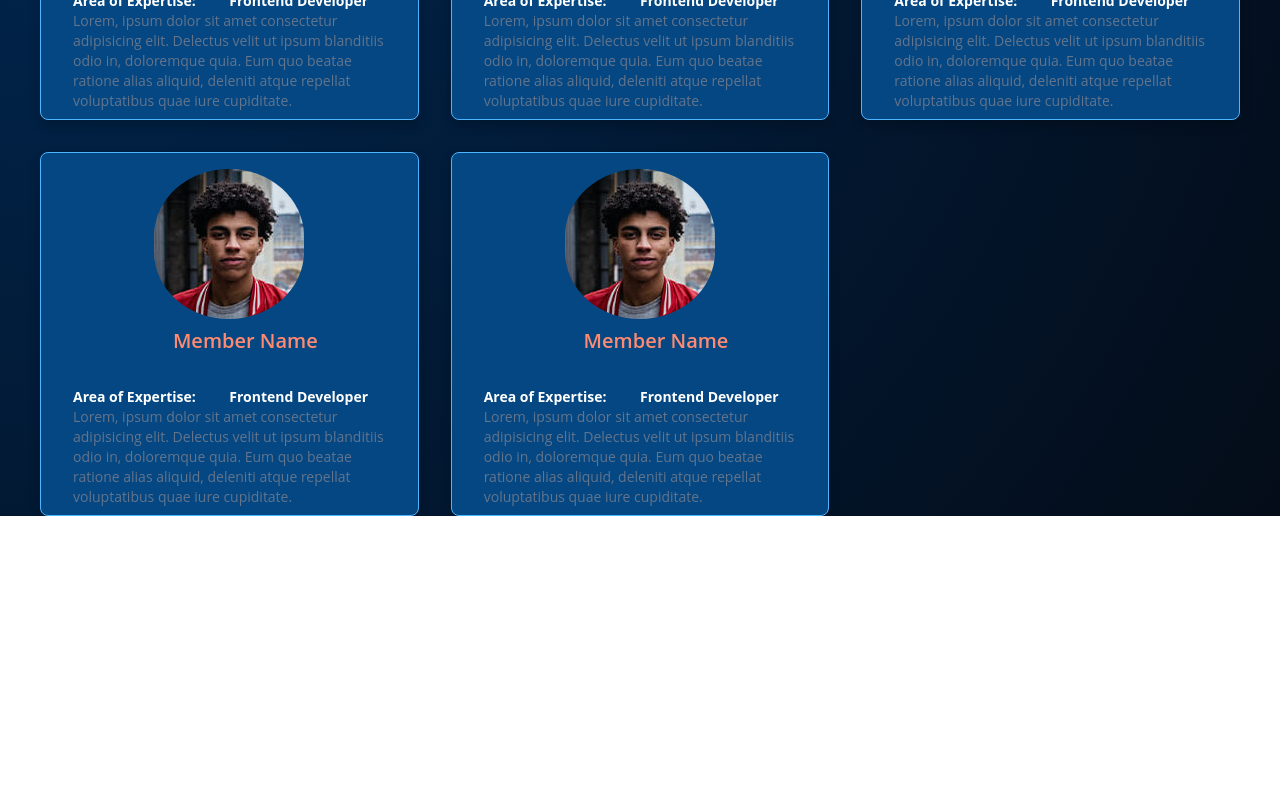
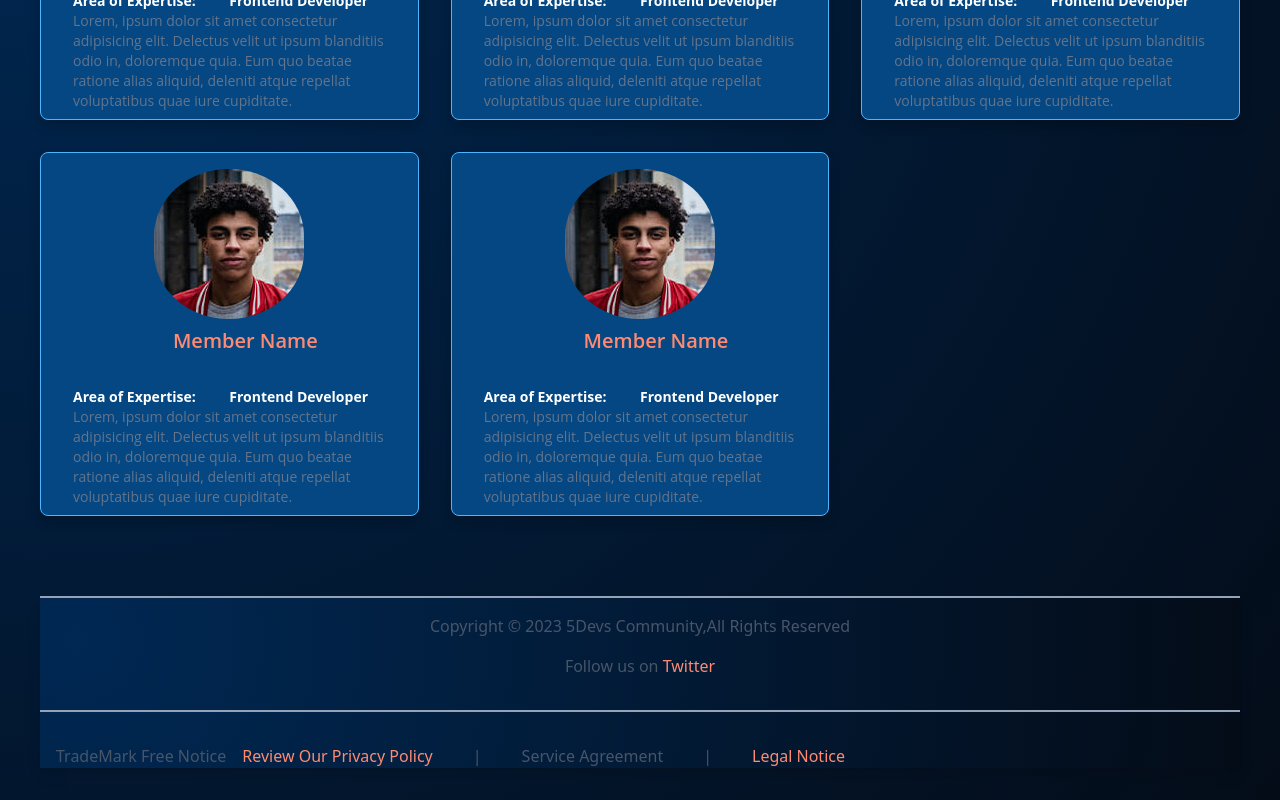
Before and after one commit to Alekiie/5-Dev-Community, a React (Vite) app: page /team in a window 1280 px wide. Shown: the part 536-1336 px from the top of the page. Before the commit the page ends 1052 px from the top, so only its background shows below. Built offline with nearby package versions, Linux system fonts and the light colour scheme.

Commit message:
Our Team Update

```diff
--- a/src/components/Footer.jsx
+++ b/src/components/Footer.jsx
@@ -2,7 +2,7 @@ import React from "react";
 
 const Footer = () => {
   return (
-    <div className="  shadow-lg  mx-10 bg-gradient-bg mt-20 ">
+    <div className=" w-full shadow-lg   bg-gradient-bg mt-20 ">
       <div className="flex items-center justify-center border border-slate-400 w-full"></div>
       <p className="text-center mt-4 text-slate-600 cursor-pointer">
         Copyright &copy; 2023 5Devs Community,All Rights Reserved
--- a/src/pages/Team.jsx
+++ b/src/pages/Team.jsx
@@ -1,3 +1,5 @@
+import React from 'react';
+import Footer from "../components/Footer";
 import Cards from "../components/cards/Cards";
 
 const Team = () => {
@@ -24,6 +26,7 @@ const Team = () => {
       <Cards name='Member Name'/>
 
       </div>
+      <Footer/>
     </div>
   );
 };
```
